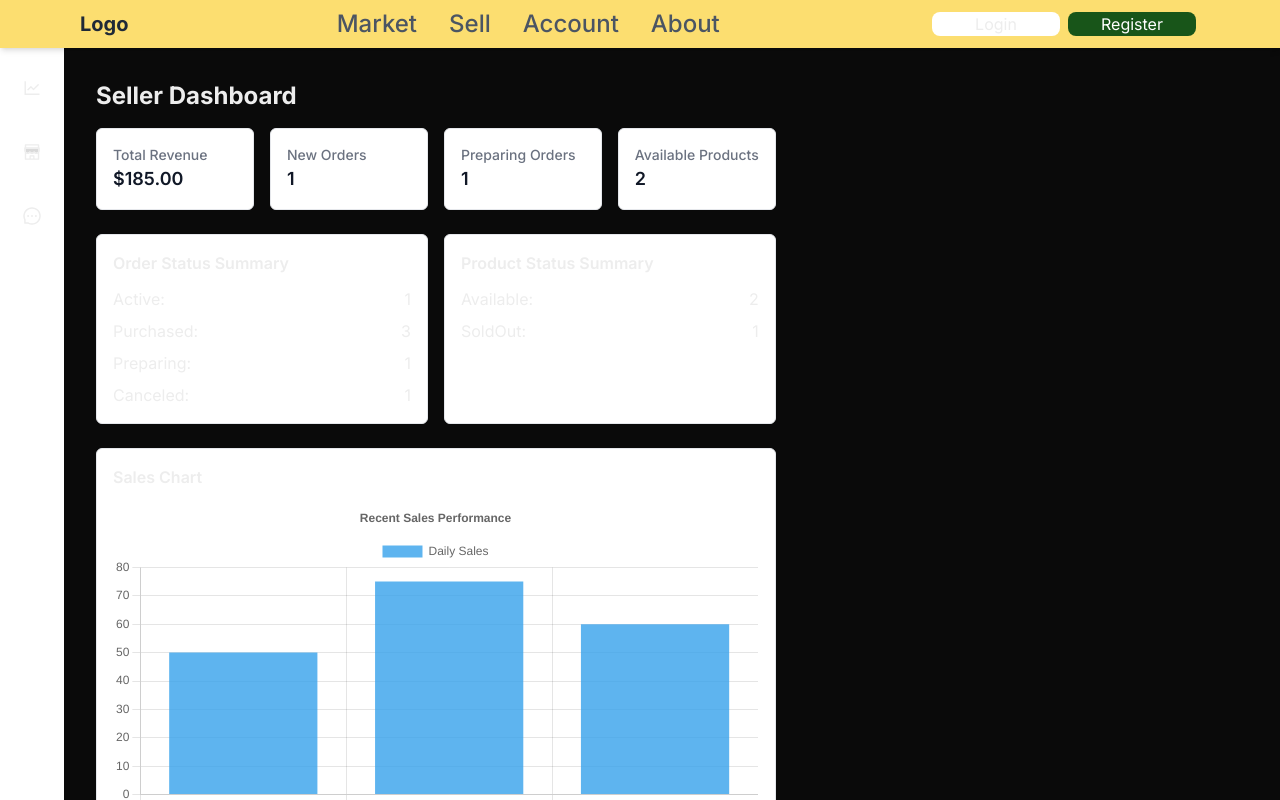
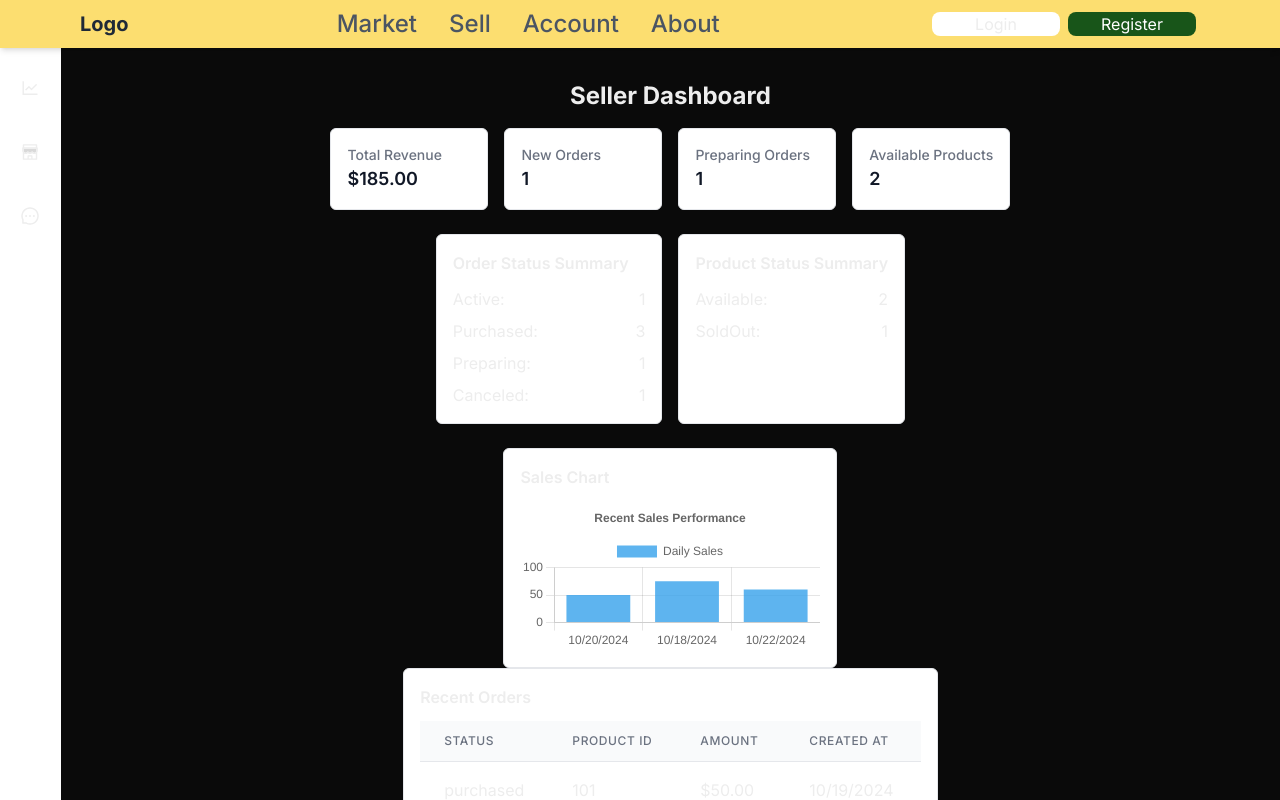
Before and after one commit to noless3011/e-commerce-fe, a Next.js app: page /sell/dashboard in a window 1280 px wide. Shown: the top 800 px of the page. Built offline with nearby package versions, Linux system fonts and the light colour scheme; no server answers.

Commit message:
fix the dashboard page bug

```diff
--- a/src/app/(main)/sell/dashboard/page.tsx
+++ b/src/app/(main)/sell/dashboard/page.tsx
@@ -86,7 +86,7 @@ const DashboardPage: React.FC = () => {
     };
 
     return (
-        <div className="p-8">
+        <div className="p-8 w-full flex flex-col items-center">
             <h1 className="text-2xl font-bold mb-4">Seller Dashboard</h1>
 
             <div className="grid grid-cols-1 md:grid-cols-2 lg:grid-cols-4 gap-4 mb-6">
--- a/src/app/(main)/sell/layout.tsx
+++ b/src/app/(main)/sell/layout.tsx
@@ -1,6 +1,6 @@
 'use client'; // Mark this component as a client component
 import { usePathname, useRouter } from "next/navigation";
-import Sidebar from "./SideBar";
+import Sidebar from "./Sidebar";
 import { useEffect } from "react";
 
 export default function SellLayout({
```
